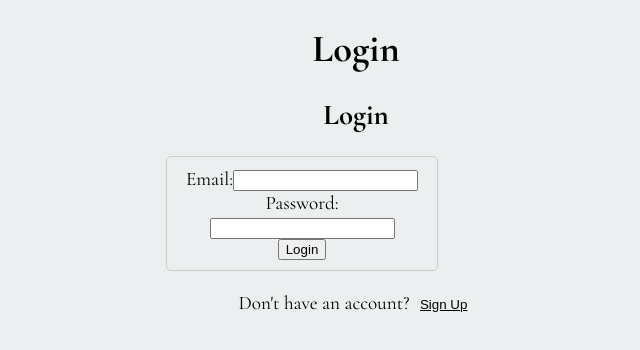
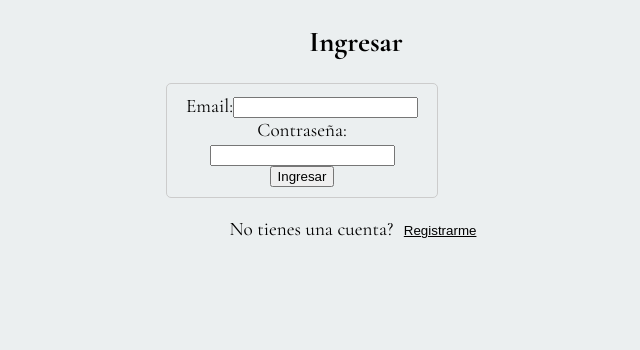
Before and after one commit to 0siel/sf-project, a React (Create React App) app: page /login in a window 1280 px wide. Shown: the top 350 px of the page, without its empty margins (284-924 px from the left). Built offline with nearby package versions, Linux system fonts and the light colour scheme; a web font is replaced by a local one.

Commit message:
Form reservas

```diff
--- a/src/components/Authpage.js
+++ b/src/components/Authpage.js
@@ -74,13 +74,12 @@ const Authpage = () => {
 
   return (
     <div style={{ maxWidth: "400px", margin: "0 auto" }}>
-      <h1>Login</h1>
-      <h2>{isSignup ? "Sign Up" : "Login"}</h2>
+      <h2>{isSignup ? "Registrarse" : "Ingresar"}</h2>
       <form onSubmit={handleSubmit}>
         {isSignup && (
           <>
             <div>
-              <label>Name:</label>
+              <label>Usuario:</label>
               <input
                 type="text"
                 name="name"
@@ -90,7 +89,7 @@ const Authpage = () => {
               />
             </div>
             <div>
-              <label>Phone:</label>
+              <label>Teléfono:</label>
               <input
                 type="text"
                 name="phone"
@@ -112,7 +111,7 @@ const Authpage = () => {
           />
         </div>
         <div>
-          <label>Password:</label>
+          <label>Contraseña:</label>
           <input
             type="password"
             name="password"
@@ -121,10 +120,10 @@ const Authpage = () => {
             required
           />
         </div>
-        <button type="submit">{isSignup ? "Sign Up" : "Login"}</button>
+        <button type="submit">{isSignup ? "Registrarse" : "Ingresar"}</button>
       </form>
       <p>
-        {isSignup ? "Already have an account? " : "Don't have an account? "}
+        {isSignup ? "Ya tienes una cuenta " : "No tienes una cuenta? "}
         <button
           type="button"
           onClick={() => setIsSignup(!isSignup)}
@@ -135,7 +134,7 @@ const Authpage = () => {
             cursor: "pointer",
           }}
         >
-          {isSignup ? "Login" : "Sign Up"}
+          {isSignup ? "Ingresar" : "Registrarme"}
         </button>
       </p>
     </div>
```
